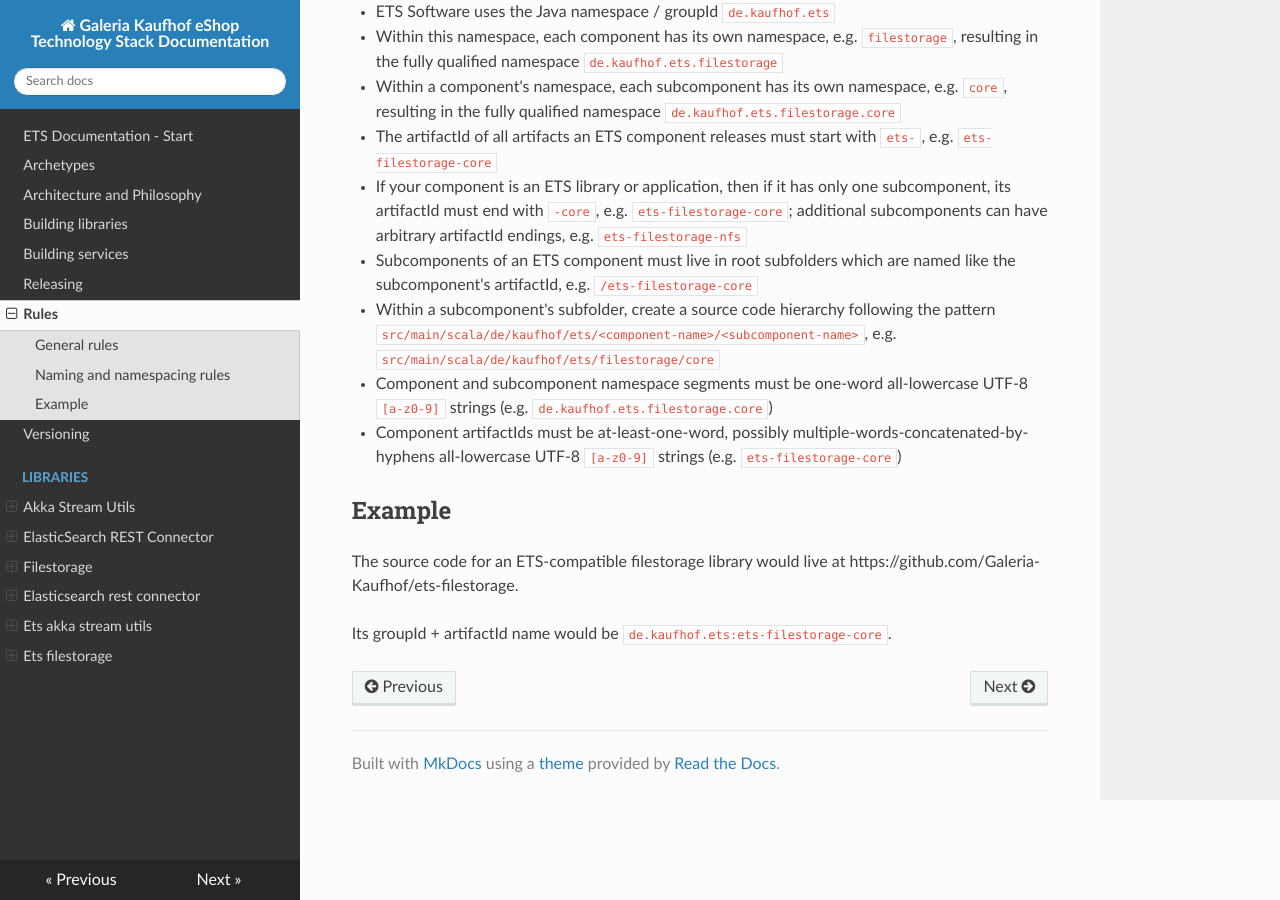
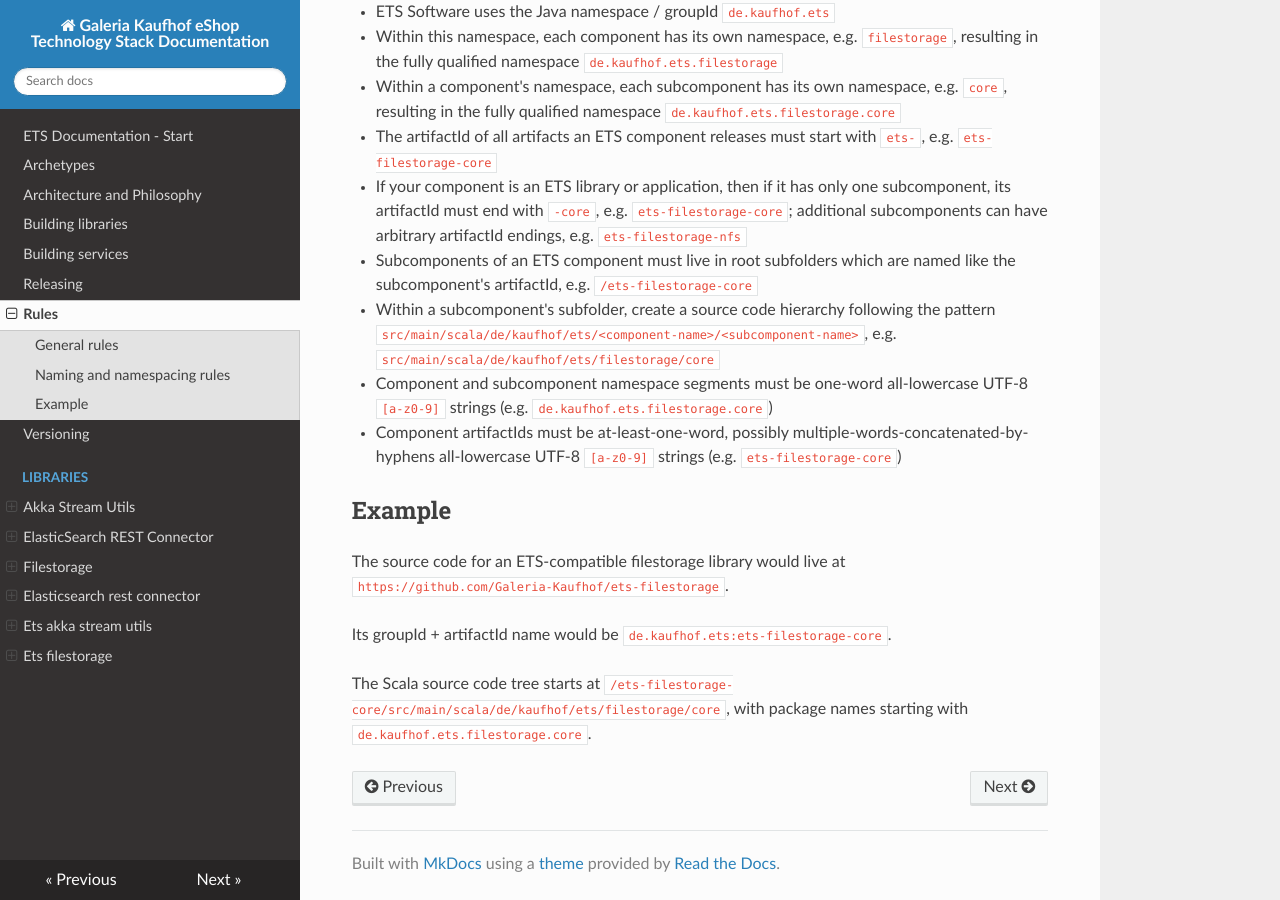
Before and after one commit to Galeria-Kaufhof/ets-documentation, an MkDocs documentation site: the page built from docs/rules.md, in a window 1280 px wide and 900 px high, scrolled down 638 px. Built offline with MkDocs 1.6.1, drawn with Linux system fonts in a browser that asks for light colours; nearby versions of some CDN libraries.

Commit message:
Extended naming rules example.

```diff
--- a/docs/rules.md
+++ b/docs/rules.md
@@ -39,6 +39,8 @@
 
 ## Example
 
-The source code for an ETS-compatible filestorage library would live at https://github.com/Galeria-Kaufhof/ets-filestorage.
+The source code for an ETS-compatible filestorage library would live at `https://github.com/Galeria-Kaufhof/ets-filestorage`.
 
 Its groupId + artifactId name would be `de.kaufhof.ets:ets-filestorage-core`.
+
+The Scala source code tree starts at `/ets-filestorage-core/src/main/scala/de/kaufhof/ets/filestorage/core`, with package names starting with `de.kaufhof.ets.filestorage.core`.
```
